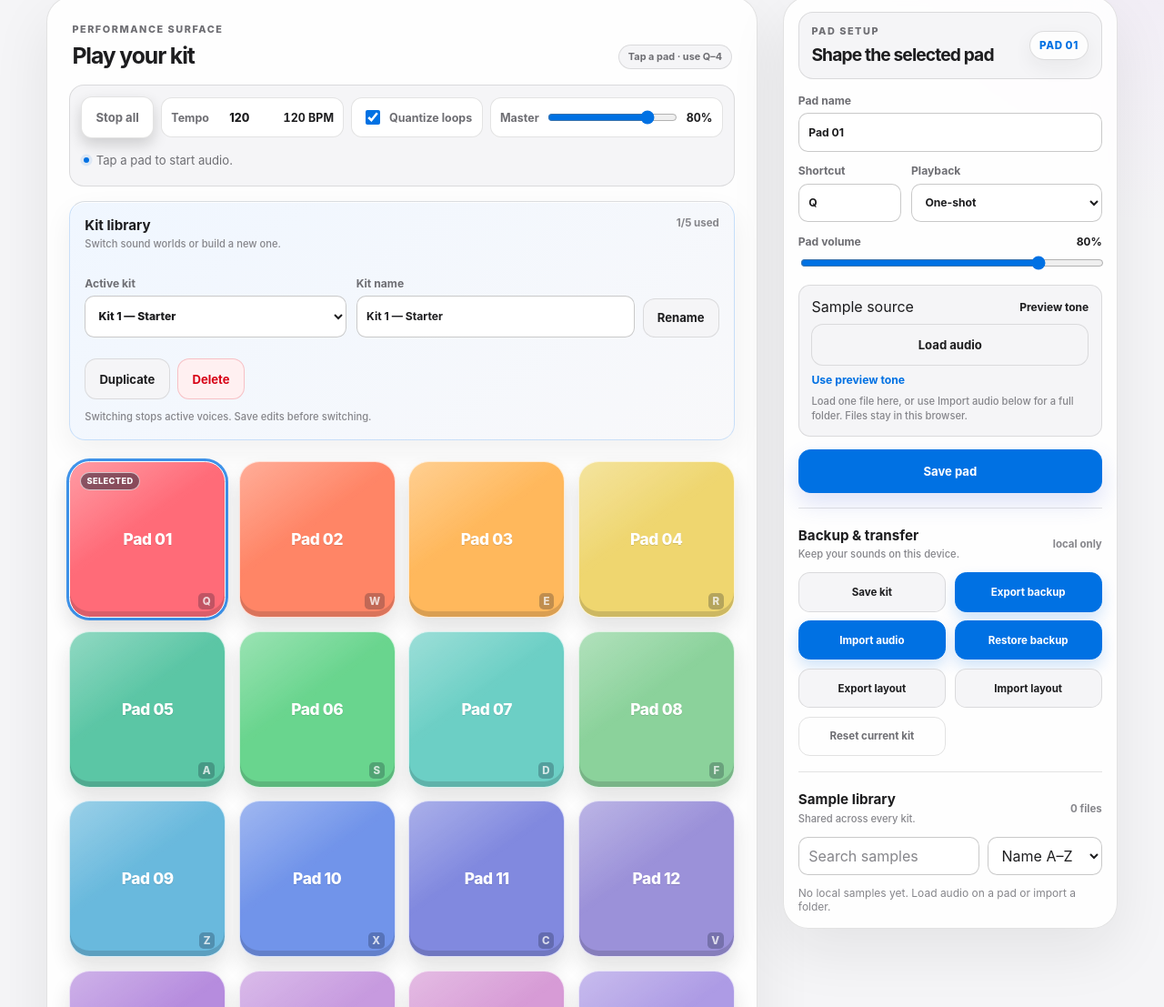
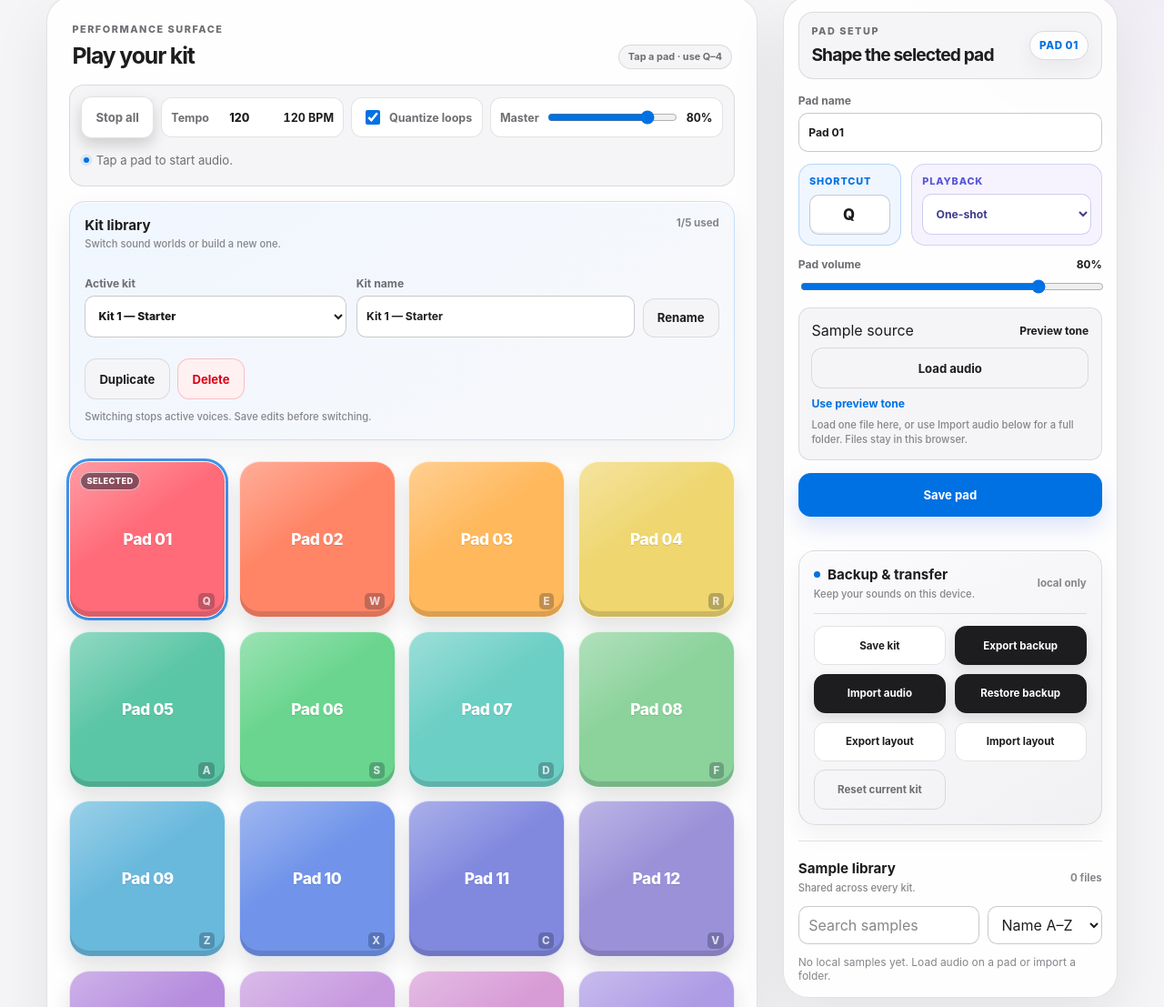
Before and after one commit to icecold009/touchscreen-launchpad, a website: page index.html in a window 1280 px wide. Shown: the part 279-1386 px from the top of the page at 91% size. Drawn offline with Linux system fonts and the light colour scheme.

Commit message:
feat(launchpad): separate editor and backup controls

```diff
--- a/app.js
+++ b/app.js
@@ -1,8 +1,8 @@
 const PAD_COUNT = 16;
 const KIT_COUNT = 5;
-import { createPointerState } from "./src/pointer-state.js?version=25";
-import { attachStorageRequest } from "./src/storage-request.js?version=25";
-import { downloadText as triggerTextDownload } from "./src/download.js?version=25";
+import { createPointerState } from "./src/pointer-state.js?version=26";
+import { attachStorageRequest } from "./src/storage-request.js?version=26";
+import { downloadText as triggerTextDownload } from "./src/download.js?version=26";
 
 const LAYOUT_STORAGE_KEY = "touchscreen-launchpad.layout.v1";
 const CURRENT_KIT_STORAGE_KEY = "touchscreen-launchpad.current-kit.v1";
--- a/index.html
+++ b/index.html
@@ -6,7 +6,7 @@
     <meta name="theme-color" content="#f5f5f7" />
     <meta name="description" content="A local-first touchscreen launchpad for triggering samples and loops." />
     <link rel="manifest" href="manifest.webmanifest" />
-    <link rel="stylesheet" href="style.css?version=25" />
+    <link rel="stylesheet" href="style.css?version=26" />
     <title>Touchscreen Launchpad</title>
   </head>
   <body>
@@ -133,12 +133,12 @@
             </label>
 
             <div class="field-grid">
-              <label class="field" for="pad-key">
+              <label class="field control-field shortcut-field" for="pad-key">
                 <span>Shortcut</span>
                 <input id="pad-key" name="key" type="text" maxlength="1" pattern="[a-zA-Z0-9]" required />
               </label>
 
-              <label class="field" for="pad-mode">
+              <label class="field control-field playback-field" for="pad-mode">
                 <span>Playback</span>
                 <select id="pad-mode" name="mode">
                   <option value="oneshot">One-shot</option>
@@ -171,7 +171,7 @@
             <button class="button button-primary" type="submit">Save pad</button>
             </form>
 
-            <section class="layout-tools" aria-labelledby="layout-tools-title">
+            <section class="layout-tools backup-card" aria-labelledby="layout-tools-title">
               <div class="section-heading">
                 <div>
                   <h3 id="layout-tools-title">Backup &amp; transfer</h3>
@@ -226,6 +226,6 @@
       </section>
     </main>
 
-    <script type="module" src="src/bootstrap.js?version=25"></script>
+    <script type="module" src="src/bootstrap.js?version=26"></script>
   </body>
 </html>
--- a/src/bootstrap.js
+++ b/src/bootstrap.js
@@ -1,4 +1,4 @@
-import { initLaunchpad } from "../app.js?version=25";
+import { initLaunchpad } from "../app.js?version=26";
 
 function reportBootstrapFailure(error, documentRef = document, consoleRef = console) {
   const statusMessage = documentRef.querySelector("#status");
--- a/style.css
+++ b/style.css
@@ -1580,3 +1580,125 @@ output {
     box-shadow: none;
   }
 }
+
+/* Focused editor treatments: the shortcut is a keycap, while playback is a mode. */
+.control-field {
+  min-width: 0;
+  padding: 0.7rem;
+  border: 1px solid var(--line);
+  border-radius: 0.95rem;
+  background: var(--surface-soft);
+}
+
+.control-field > span {
+  font-size: 0.68rem;
+  font-weight: 800;
+  letter-spacing: 0.08em;
+  text-transform: uppercase;
+}
+
+.shortcut-field {
+  border-color: rgba(0, 113, 227, 0.24);
+  background: #eff6ff;
+}
+
+.shortcut-field > span {
+  color: #0071e3;
+}
+
+.shortcut-field input {
+  min-height: 2.8rem;
+  border-color: rgba(0, 113, 227, 0.32);
+  background: #ffffff;
+  color: #1d1d1f;
+  text-align: center;
+  font-size: 1.05rem;
+  font-weight: 800;
+  letter-spacing: 0.1em;
+  box-shadow: inset 0 -2px rgba(0, 113, 227, 0.08);
+}
+
+.playback-field {
+  border-color: rgba(88, 86, 214, 0.22);
+  background: #f6f3ff;
+}
+
+.playback-field > span {
+  color: #5856d6;
+}
+
+.playback-field select {
+  min-height: 2.8rem;
+  border-color: rgba(88, 86, 214, 0.3);
+  background: #ffffff;
+  color: #3f3c8f;
+  font-weight: 750;
+}
+
+.backup-card {
+  margin-top: 1.35rem;
+  padding: 1rem;
+  border: 1px solid rgba(29, 29, 31, 0.14);
+  border-radius: 1.15rem;
+  background: linear-gradient(145deg, #fbfbfd, #f1f1f4);
+  box-shadow: inset 0 1px rgba(255, 255, 255, 0.95), 0 0.7rem 1.5rem rgba(29, 29, 31, 0.05);
+}
+
+.backup-card .section-heading {
+  padding-bottom: 0.8rem;
+  border-bottom: 1px solid var(--line);
+}
+
+.backup-card .section-heading h3 {
+  display: flex;
+  align-items: center;
+  gap: 0.5rem;
+}
+
+.backup-card .section-heading h3::before {
+  width: 0.45rem;
+  height: 0.45rem;
+  border-radius: 50%;
+  background: var(--accent);
+  content: "";
+}
+
+.backup-card .tool-grid {
+  margin-top: 0.85rem;
+}
+
+.backup-card .button-primary {
+  border-color: #1d1d1f;
+  background: #1d1d1f;
+  box-shadow: 0 0.35rem 0.8rem rgba(29, 29, 31, 0.12);
+}
+
+.backup-card .button-primary:hover {
+  border-color: #000000;
+  background: #000000;
+}
+
+.backup-card .button-secondary {
+  background: #ffffff;
+}
+
+@media (max-width: 560px) {
+  .field-grid {
+    grid-template-columns: 1fr 1fr;
+    gap: 0.5rem;
+  }
+
+  .control-field {
+    padding: 0.55rem;
+  }
+
+  .control-field input,
+  .control-field select {
+    min-height: 2.65rem;
+  }
+
+  .backup-card {
+    margin-top: 1rem;
+    padding: 0.8rem;
+  }
+}
```
Also changed, not shown: TODO.md (+10 -0 lines), sw.js (+7 -7 lines).
